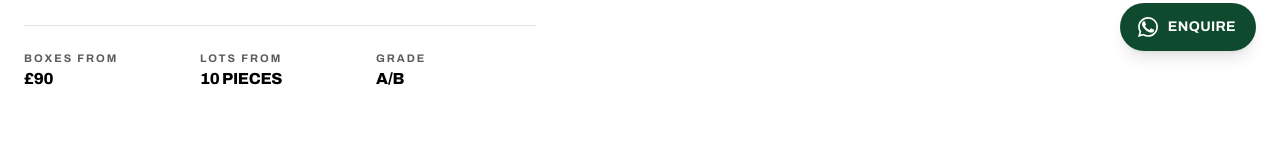
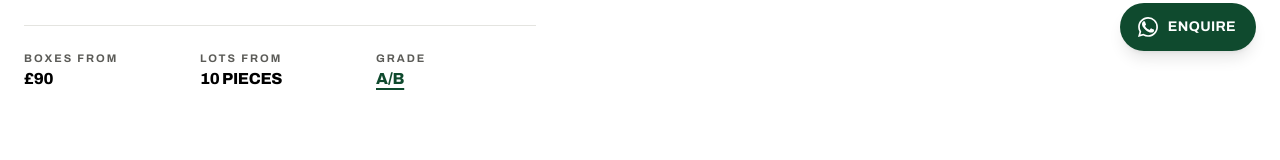
Before and after one commit to Mrwilson1882/Milltown-Archive, a Next.js app in the folder site/: page / in a window 1280 px wide. Shown: the part 725-885 px from the top of the page. Built offline with nearby package versions, Linux system fonts and the light colour scheme; no server answers.

Commit message:
Link the hero Grade A/B stat to the grading guide
Co-Authored-By: Claude Opus 5 <noreply@anthropic.com>
Claude-Session: https://claude.ai/code/session_01Px7wihV8B29XtPVFg8uA4F

```diff
--- a/site/src/app/page.tsx
+++ b/site/src/app/page.tsx
@@ -107,11 +107,22 @@ export default function HomePage() {
               {[
                 { k: "Boxes from", v: "£90" },
                 { k: "Lots from", v: "10 pieces" },
-                { k: "Grade", v: "A/B" },
+                { k: "Grade", v: "A/B", href: "/grading-guide" },
               ].map((stat) => (
                 <div key={stat.k}>
                   <dt className="eyebrow text-slate">{stat.k}</dt>
-                  <dd className="display mt-1 text-sm sm:text-base">{stat.v}</dd>
+                  <dd className="display mt-1 text-sm sm:text-base">
+                    {stat.href ? (
+                      <Link
+                        href={stat.href}
+                        className="text-forest underline decoration-2 underline-offset-4 transition-colors hover:text-ink"
+                      >
+                        {stat.v}
+                      </Link>
+                    ) : (
+                      stat.v
+                    )}
+                  </dd>
                 </div>
               ))}
             </dl>
```
Also changed, not shown: 1 other file (tests, documents, lock files or other folders).
